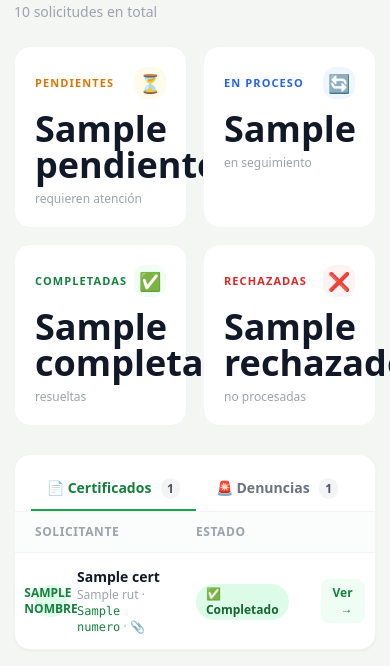
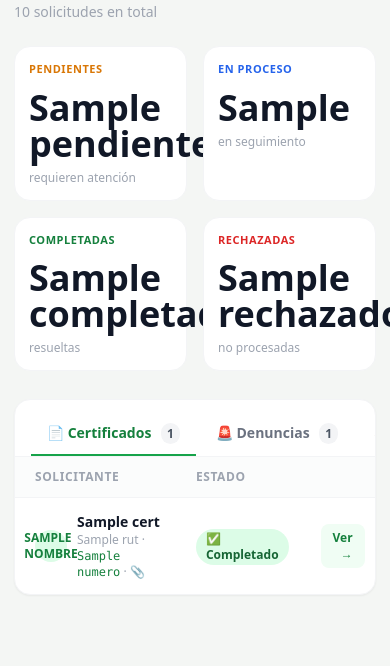
Before and after one commit to Raykhan12/JV-conce-rocio, a Django app: template solicitudes/templates/solicitudes/dashboard.html in a window 390 px wide; the page is wider, and only the part inside the window is pictured. Shown: the part 104-770 px from the top of that part. Run offline with Django 5.2, Linux system fonts and the light colour scheme; the template is opened without the code that fills it: most values are stand-ins (such as "Sample title", 1, 10 or a date in 2020).

Commit message:
fix: compact dashboard stat cards on mobile

```diff
--- a/static/css/panel.css
+++ b/static/css/panel.css
@@ -68,6 +68,11 @@
   .panel-body .group .invisible { visibility: visible !important; }
 }
 .panel-body tr.group[data-href] { cursor: pointer; }
+@media (max-width: 639px) {
+  .panel-body a.group > .flex > div.w-8 { display: none; }
+  .panel-body a.group { padding: 14px !important; }
+  .panel-body a.group > .flex > span { letter-spacing: .05em; }
+}
 
 /* Contabilidad: pestañas */
 .acc-tabs {
```
